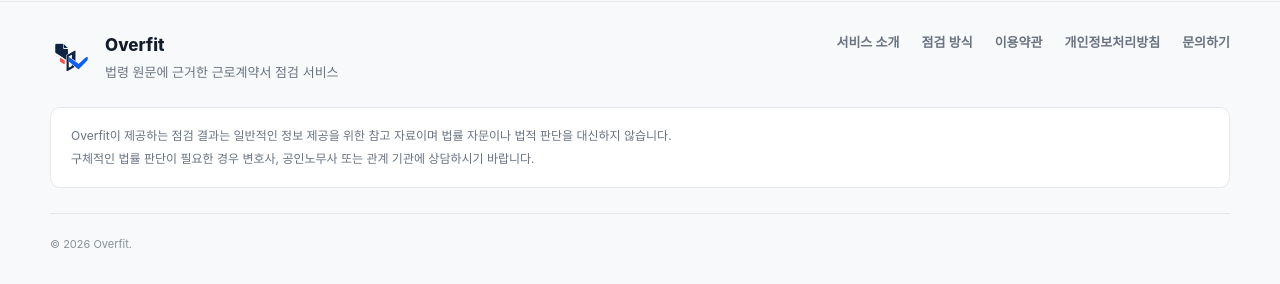
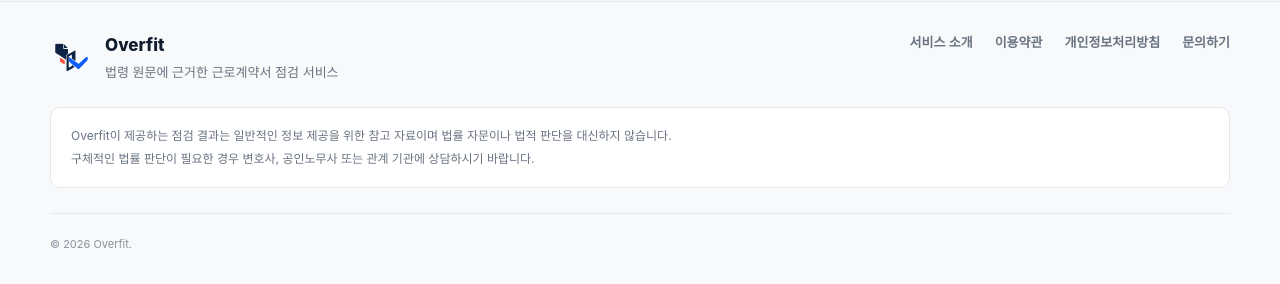
Before and after one commit to jmg2089/contract-guard, a Flask app: template templates/index.html in a window 1280 px wide. Shown: the part 1963-2247 px from the top of the page. Run offline with Flask 3, Linux system fonts and the light colour scheme; the template is opened without the code that fills it, so the values that code supplies are empty; some libraries are stand-ins or nearby versions; some web fonts are replaced.

Commit message:
푸터에서 점검 방식 링크 제거

```diff
--- a/templates/index.html
+++ b/templates/index.html
@@ -994,7 +994,6 @@
 
                 <nav class="footer-links" aria-label="푸터 메뉴">
                     <a href="#" id="openServiceModal">서비스 소개</a>
-                    <a href="/process">점검 방식</a>
                     <a href="/terms">이용약관</a>
                     <a href="/privacy">개인정보처리방침</a>
                     <a href="#" id="openContactModal">문의하기</a>
```
